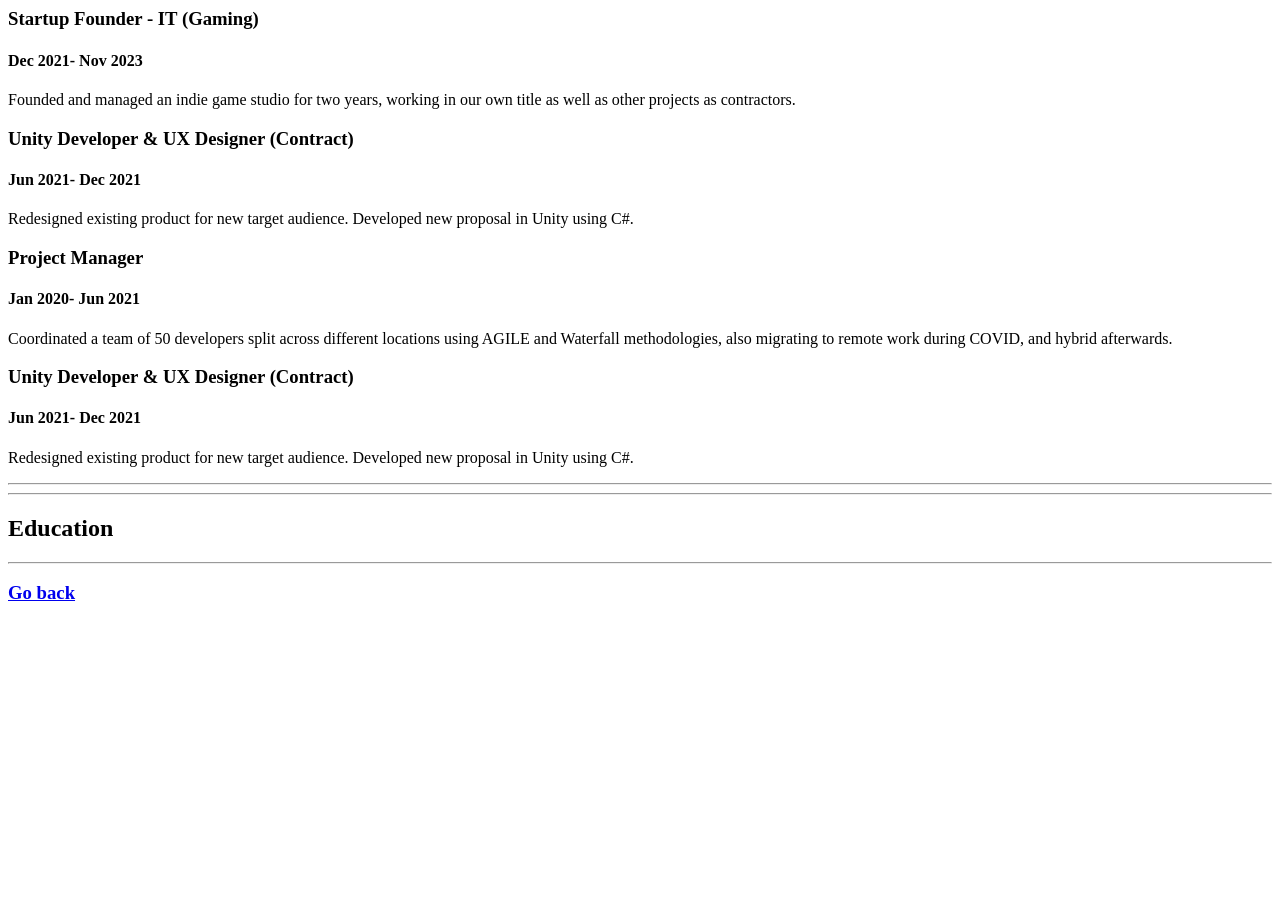
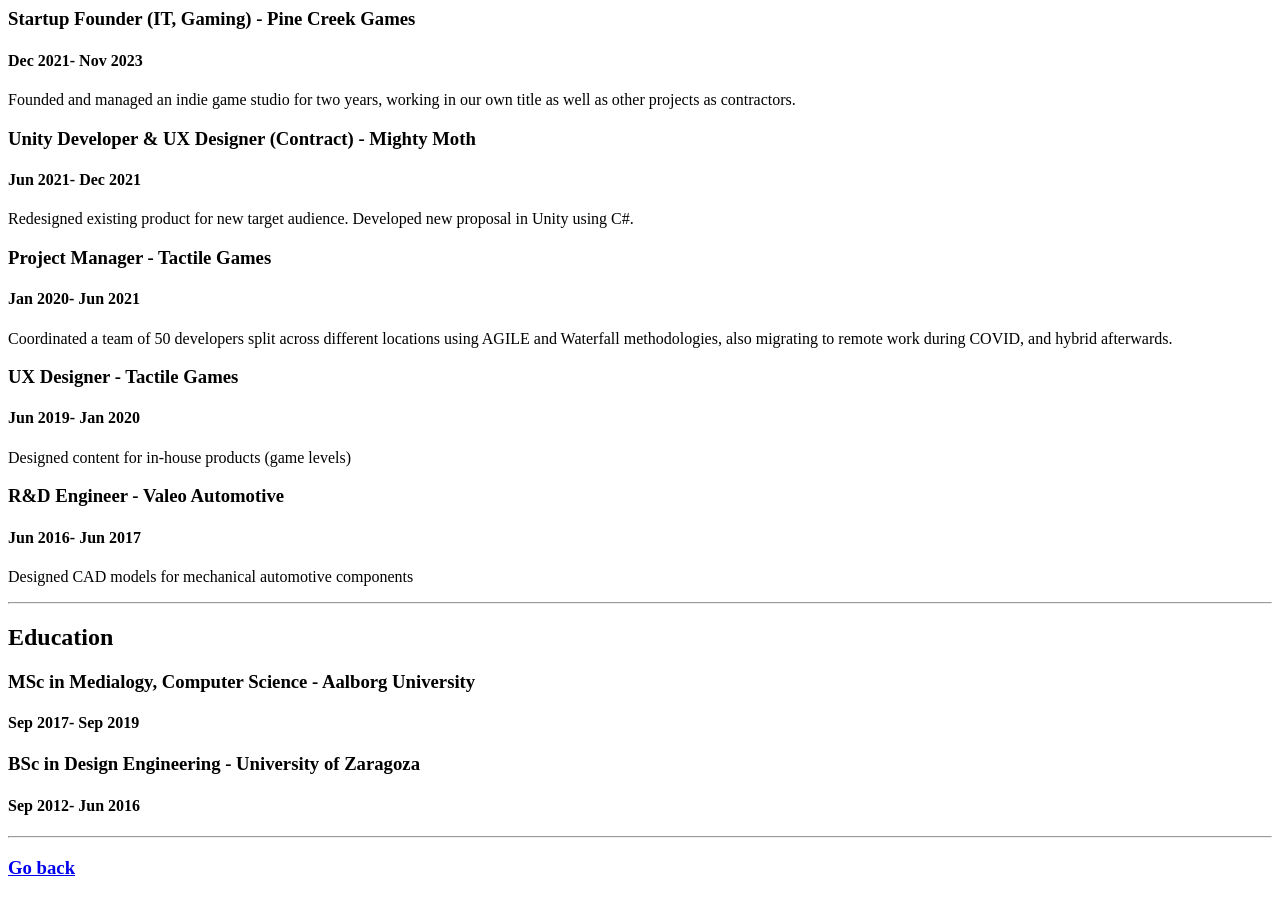
Before and after one commit to Jorgevy/My-WebDev-Portfolio, a plain HTML site: page public/Resume.html in a window 1280 px wide. Shown: the part 1000-1897 px from the top of the page. Before the commit the page ends 1623 px from the top, so only its background shows below. Drawn offline with Linux system fonts and the light colour scheme.

Commit message:
Add files via upload
Updated Resume file with Education experience

```diff
--- a/public/Resume.html
+++ b/public/Resume.html
@@ -49,34 +49,34 @@
 
         <hr/>
         <h2>Work Experience</h2>
-        <h3>Startup Founder - IT (Gaming)</h3>
+        <h3>Startup Founder (IT, Gaming) - Pine Creek Games</h3>
         <h4>Dec 2021- Nov 2023</h4>
-        <p>Founded and managed an indie game studio for two years, working in
-            our own title as well as other projects as contractors.</p>
+        <p>Founded and managed an indie game studio for two years, working in our own title as well as other projects as contractors.</p>
 
-        <h3>Unity Developer & UX Designer (Contract)</h3>
+        <h3>Unity Developer & UX Designer (Contract) - Mighty Moth</h3>
         <h4>Jun 2021- Dec 2021</h4>
         <p>Redesigned existing product for new target audience. Developed new proposal in Unity using C#.</p>
 
-        <h3>Project Manager</h3>
+        <h3>Project Manager - Tactile Games</h3>
         <h4>Jan 2020- Jun 2021</h4>
-        <p>Coordinated a team of 50 developers split across different locations using AGILE and
-            Waterfall methodologies, also migrating to remote work during COVID, and hybrid
-            afterwards. </p>
+        <p>Coordinated a team of 50 developers split across different locations using AGILE and Waterfall methodologies, also migrating to remote work during COVID, and hybrid afterwards. </p>
 
-        <h3>Unity Developer & UX Designer (Contract)</h3>
-        <h4>Jun 2021- Dec 2021</h4>
-        <p>Redesigned existing product for new target audience. Developed new proposal in Unity using C#.</p>
+        <h3>UX Designer - Tactile Games</h3>
+        <h4>Jun 2019- Jan 2020</h4>
+        <p>Designed content for in-house products (game levels)</p>
 
-
+        <h3>R&D Engineer - Valeo Automotive</h3>
+        <h4>Jun 2016- Jun 2017</h4>
+        <p>Designed CAD models for mechanical automotive components</p>
 
         <hr/>
 
-        <hr/>
         <h2>Education</h2>
+        <h3>MSc in Medialogy, Computer Science - Aalborg University</h3>
+        <h4>Sep 2017- Sep 2019</h4>
 
-
-
+        <h3>BSc in Design Engineering - University of Zaragoza</h3>
+        <h4>Sep 2012- Jun 2016</h4>
         <hr/>
 
 
```
